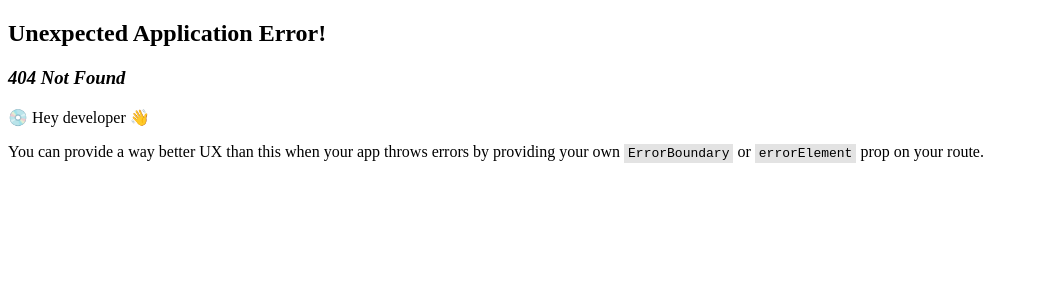
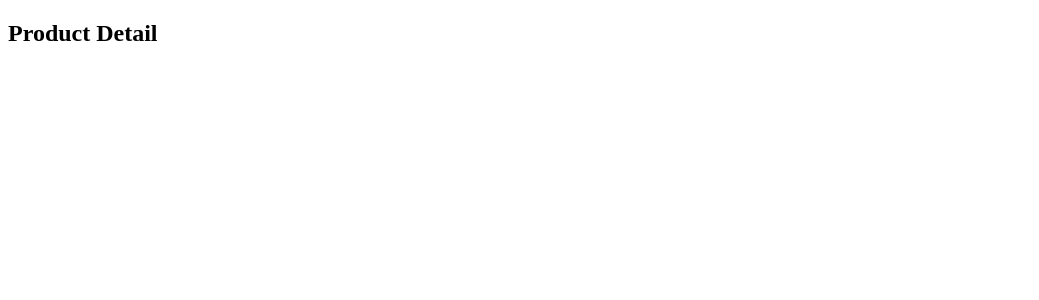
Before and after one commit to Toad-House/Toad_FE, a React (Create React App) app: page /product/detail in a window 1280 px wide. Before the commit this address had no page. Shown: the top 300 px of the page, without its empty margins (0-1039 px from the left). Built offline with nearby package versions, Linux system fonts and the light colour scheme.

Commit message:
:art: [Products Detail Page] add products detail page routing

```diff
--- a/src/pages/index.jsx
+++ b/src/pages/index.jsx
@@ -1,5 +1,6 @@
 import Main from './Main'
 import Material from './Material'
-import Products from './Products'
+import ProductsMain from './products/ProductsMain'
+import ProductDetail from "./products/ProductDetail";
 
-export { Main, Material, Products }
+export { Main, Material, ProductsMain,ProductDetail }
--- /dev/null
+++ b/src/pages/products/ProductDetail.jsx
@@ -0,0 +1,15 @@
+import React from 'react';
+
+const ProductDetail = () => {
+
+  return (
+    <div className="p-12 font-bold text-4xl">
+      <h2>Product Detail</h2>
+      <div>
+
+      </div>
+    </div>
+  );
+};
+
+export default ProductDetail;
```
Also changed, not shown: src/App.jsx (+6 -2 lines).
